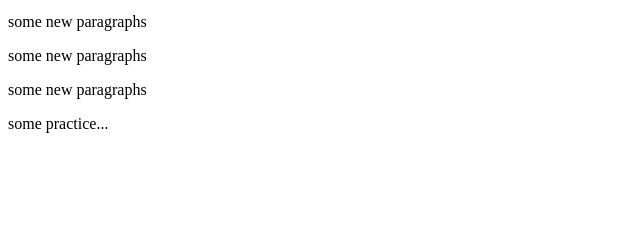
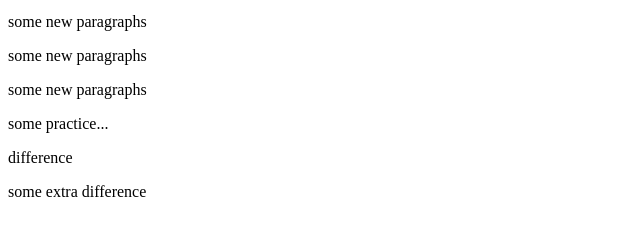
Before and after one commit to timu-ryan/git-learning, a plain HTML site: page index.html in a window 1280 px wide. Shown: the part 101-336 px from the top of the page, without its empty margins (0-640 px from the left). Drawn offline with Linux system fonts and the light colour scheme.

Commit message:
git diff checked

```diff
--- a/index.html
+++ b/index.html
@@ -13,5 +13,7 @@
   <p>some new paragraphs</p>
 
   <p>some practice...</p>
+  <p>difference</p>
+  <p>some extra difference</p>
 </body>
 </html>
```
